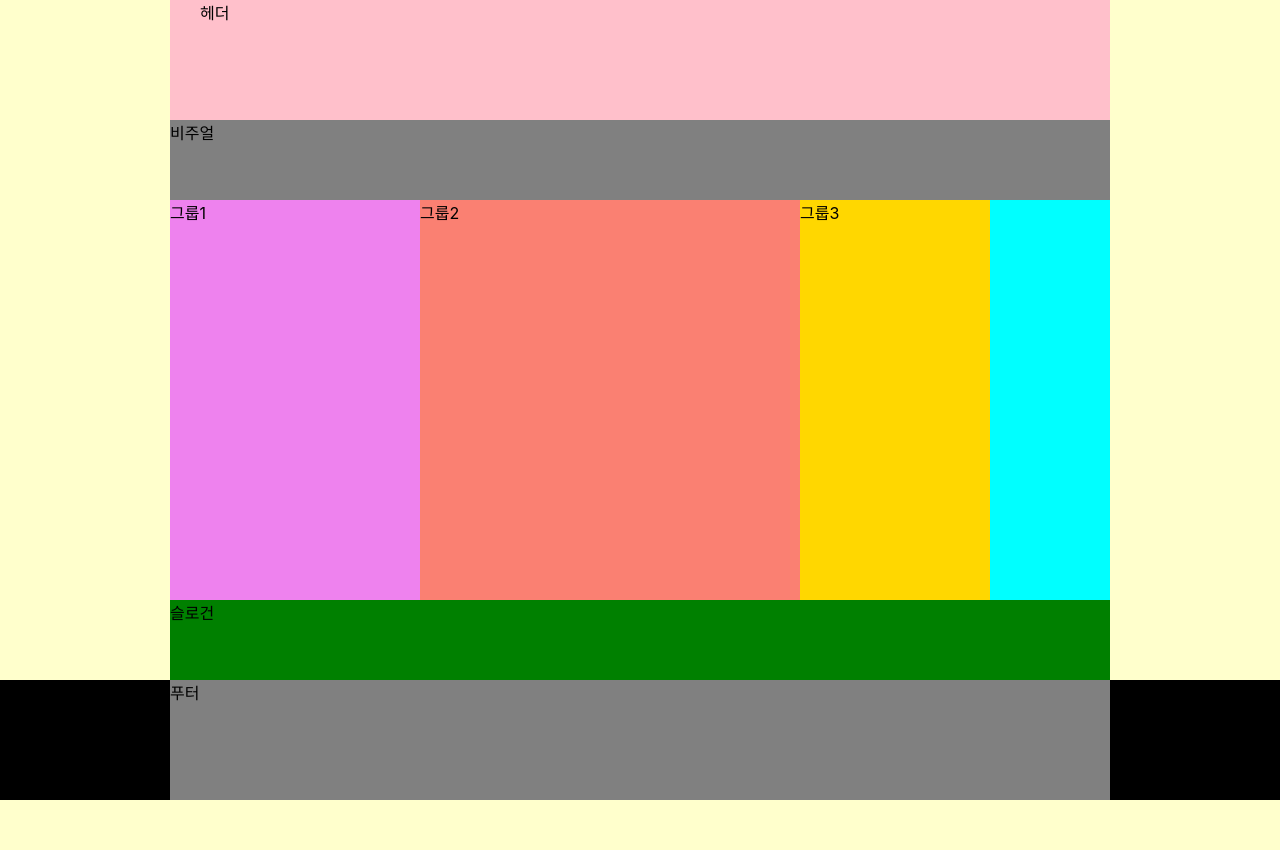
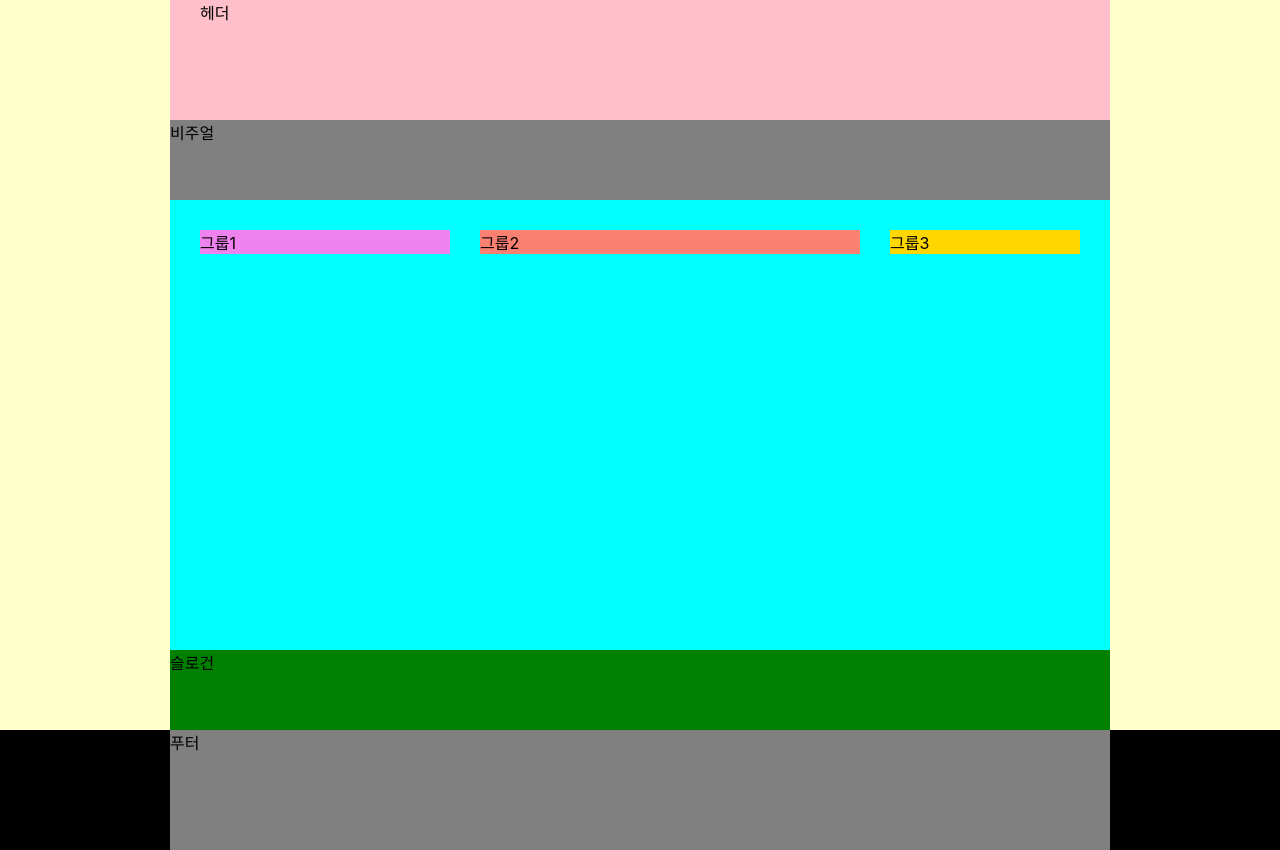
Before and after one commit to hamjongseok/HTML5, a website: page index.html in a window 1280 px wide. Before the commit the page ends 800 px from the top, so only its background shows below. Drawn offline with Linux system fonts and the light colour scheme; a web font is replaced by a local one.

Commit message:
flex, 메인구조 기본완료

```diff
--- a/styles/style.css
+++ b/styles/style.css
@@ -33,9 +33,13 @@ body{
 /* 메인 */
 .main {
 	background-color: aqua;
+	min-height: 450px;
 	/* BFC  공부 할것 */
-	height: 50vh;
 	display: flex;
+	flex-flow: row nowrap;
+	justify-content: space-between;
+	align-items: flex-start;
+	padding: 30px;
 }
 
 
```
